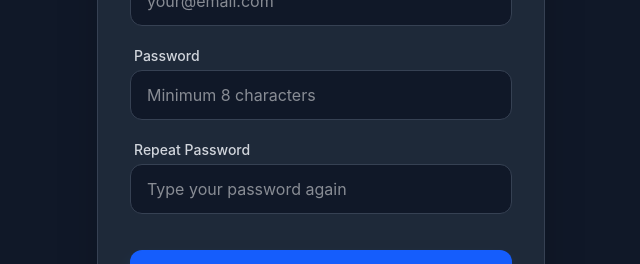
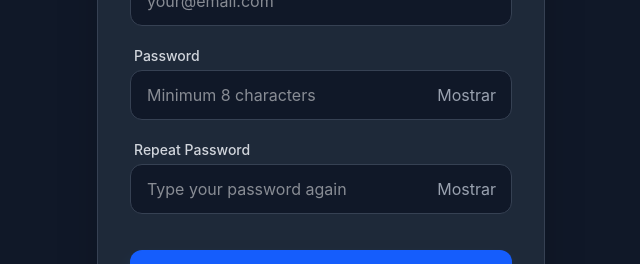
Before and after one commit to Juan-s-moreira/fintrack, a React (Vite) app in the folder FinTrack/: page /register in a window 1280 px wide. Shown: the part 343-607 px from the top of the page, without its empty margins (319-959 px from the left). Built offline with nearby package versions, Linux system fonts and the light colour scheme; no server answers.

Commit message:
feat: add show passowrd button, fixing unverified emails on database

```diff
--- a/FinTrack/src/pages/Login/Login.jsx
+++ b/FinTrack/src/pages/Login/Login.jsx
@@ -10,6 +10,7 @@ const Login = () => {
     const [email, setEmail] = useState('')
     const [password, setPassword] = useState('')
     const [isLoading, setIsLoading] = useState(false)
+    const [showPassword, setShowPassword] = useState(false);
     const navigate = useNavigate()
 
     const handleLogin = async (e) => {
@@ -67,8 +68,10 @@ const Login = () => {
                                 <label htmlFor="password" className="block text-sm font-medium text-gray-300 mb-1 ml-1">
                                     Password
                                 </label>
+                                <div className="relative">
+
                                     <input
-                                    type="password"
+                                        type={showPassword ? "text" : "password"}
                                         id="password"
                                         name="password"
                                         autoComplete="current-password"
@@ -78,7 +81,16 @@ const Login = () => {
                                         value={password}
                                         onChange={(e) => setPassword(e.target.value)}
                                     />
+                                    <button
+                                        type="button"
+                                        className="absolute inset-y-0 right-0 pr-4 flex items-center text-black hover:text-blue-500 transition-colors cursor-pointer"
+                                        onClick={() => setShowPassword(!showPassword)}
 
+                                    >
+                                        {showPassword ? "Ocultar" : "Mostrar"}
+
+                                    </button>
+                                </div>
                             </div>
 
                         </div>
--- a/FinTrack/src/pages/Login/Register.jsx
+++ b/FinTrack/src/pages/Login/Register.jsx
@@ -12,6 +12,8 @@ const Register = () => {
     const [password, setPassword] = useState('')
     const [repeatPassword, setRepeatPassword] = useState('')
     const [isLoading, setIsLoading] = useState(false)
+    const [showPassword, setShowPassword] = useState(false);
+    const [showRepeatPassword, setShowRepeatPassword] = useState(false);
 
 
     const [isModalOpen, setIsModalOpen] = useState(false);
@@ -104,23 +106,47 @@ const Register = () => {
                     {/* PASSWORD */}
                     <div>
                         <label className="block text-sm font-medium text-gray-300 mb-1 ml-1">Password</label>
+                        <div className="relative">
+
                             <input
-                            type="password" required minLength="8"
+                                type={showPassword ? "text" : "password"}
+                                required minLength="8"
                                 className="w-full px-4 py-3 bg-gray-900 border border-gray-700 rounded-xl text-white focus:ring-2 focus:ring-blue-500 transition-all"
                                 placeholder="Minimum 8 characters"
                                 value={password} onChange={(e) => setPassword(e.target.value)}
                             />
+                            <button
+                                type="button"
+                                className="absolute inset-y-0 right-0 pr-4 flex items-center text-gray-400 hover:text-blue-500 transition-colors duration-300 cursor-pointer"
+                                onClick={() => setShowPassword(!showPassword)}
+                            >
+                                {showPassword ? "Ocultar" : "Mostrar"}
+
+                            </button>
+                        </div>
                     </div>
 
                     {/* REPEAT PASSWORD */}
                     <div>
                         <label className="block text-sm font-medium text-gray-300 mb-1 ml-1">Repeat Password</label>
+                        <div className="relative">
+
                             <input
-                            type="password" required minLength="8"
+                                type={showRepeatPassword ? "text" : "password"}
+                                required minLength="8"
                                 className="w-full px-4 py-3 bg-gray-900 border border-gray-700 rounded-xl text-white focus:ring-2 focus:ring-blue-500 transition-all"
                                 placeholder="Type your password again"
                                 value={repeatPassword} onChange={(e) => setRepeatPassword(e.target.value)}
                             />
+                            <button
+                                type="button"
+                                className="absolute inset-y-0 right-0 pr-4 flex items-center text-gray-400 hover:text-blue-500 transition-colors duration-300 cursor-pointer "
+                                onClick={() => setShowRepeatPassword(!showRepeatPassword)}
+
+                            >
+                                {showRepeatPassword ? "Ocultar" : "Mostrar"}
+                            </button>
+                        </div>
                     </div>
 
                     <button type="submit" disabled={isLoading} className={`w-full py-3 px-4 font-bold rounded-xl text-white bg-blue-600 hover:bg-blue-700 transition-all shadow-lg shadow-blue-500/30 mt-4 ${isLoading ? 'opacity-70' : ''}`}>
```
Also changed, not shown: 1 other file (tests, documents, lock files or other folders). Lines whose indentation alone changed are shown as unchanged.
